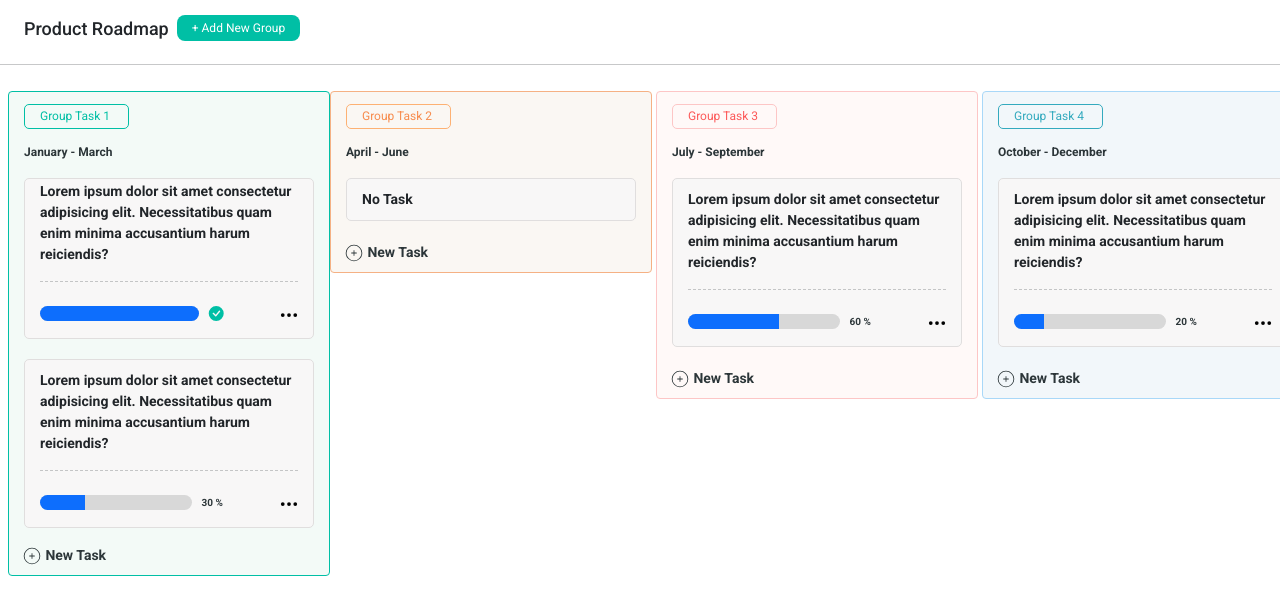
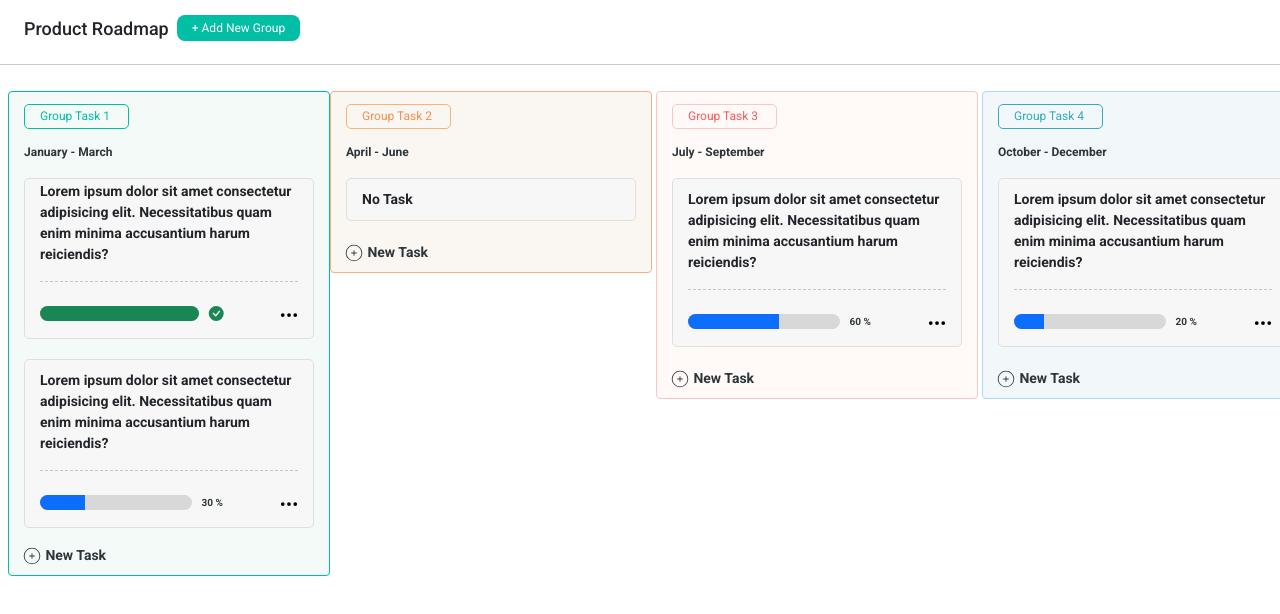
Before and after one commit to AprilianoPeramu/kanban-board, a React (Create React App) app: page / in a window 1280 px wide. Shown: the top 614 px of the page. Built offline with nearby package versions, Linux system fonts and the light colour scheme.

Commit message:
edit bar color

```diff
--- a/src/App.css
+++ b/src/App.css
@@ -136,7 +136,7 @@ h5{
   width: 30px;
   font-size: 30px;
   height: 15px;
-  color: #00BFA5;
+  color: #198754;
 }
 
 .persen{
@@ -166,7 +166,6 @@ span{
 }
 
 .progress{
-  background: #00BFA5;
   background-color: #d8d8d8;
 	border-radius: 20px;
 	position: relative;
--- a/src/component/Kanban.jsx
+++ b/src/component/Kanban.jsx
@@ -22,7 +22,7 @@ const Kanban = () => {
                             <p>Lorem ipsum dolor sit amet consectetur adipisicing elit. Necessitatibus quam enim minima accusantium harum reiciendis?</p>
                             <hr className='lines' />
                             <div className="bar d-flex ">
-                                <ProgressBar now={100} className='progress mt-2' />
+                                <ProgressBar now={100} variant="success" className='progress mt-2' />
                                 <BsFillCheckCircleFill className='icon1 ms-2 mt-2' />
                                 <button className='icon ms-5 mb-3'><BsThreeDots /></button>
                             </div>
```
